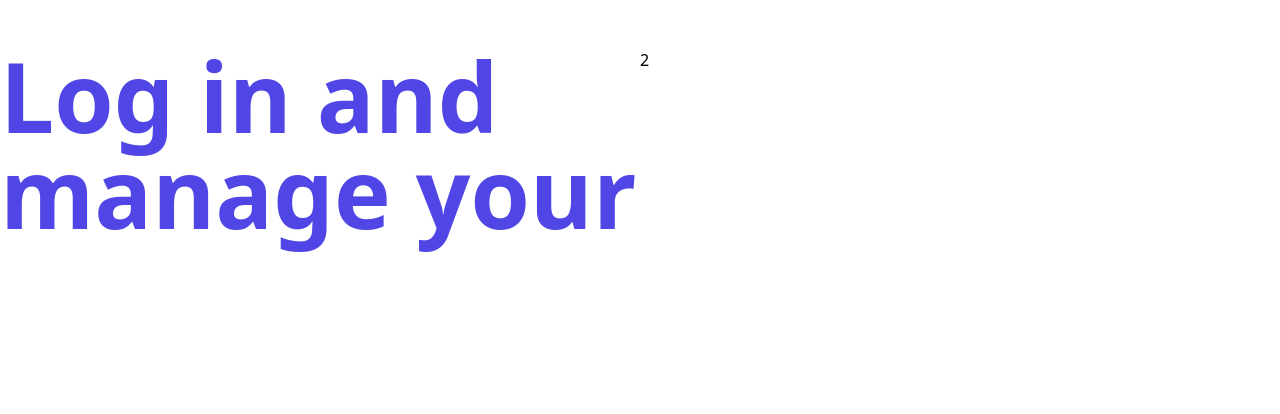
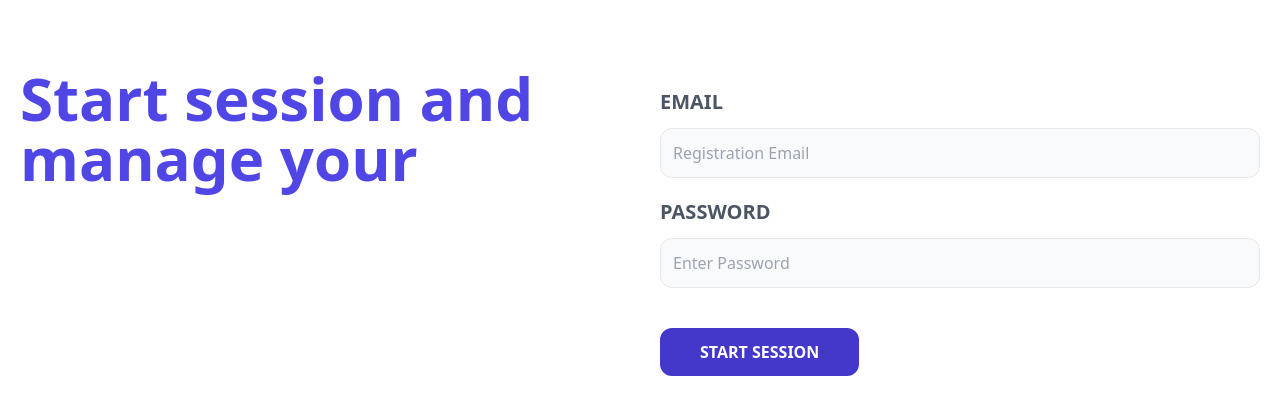
Before and after one commit to Nilost21/Proyect-MERN-Front, a React (Vite) app: page / in a window 1280 px wide. Shown: the top 414 px of the page. Built offline with nearby package versions, Linux system fonts and the light colour scheme.

Commit message:
Creating login button

```diff
--- a/src/layout/AuthLayout.jsx
+++ b/src/layout/AuthLayout.jsx
@@ -3,7 +3,7 @@
 const AuthLayout = () => {
   return (
     <>
-      <main className="container mx-auto md:grid md:grid-cols-2 mt-12">
+      <main className="container mx-auto md:grid md:grid-cols-2 mt-12 gap-10 p-5">
         <Outlet />
       </main>
     </>
--- a/src/pages/Login.jsx
+++ b/src/pages/Login.jsx
@@ -2,11 +2,42 @@
   return (
     <>
       <div>
-        <h1 className="text-indigo-600 font-black text-8xl">
-          Log in and manage your <span className="text-white">Patients</span>
+        <h1 className="text-indigo-600 font-black text-6xl ">
+          Start session and manage your{' '}
+          <span className="text-white">Patients</span>
         </h1>
       </div>
-      <div>2</div>
+      <div>
+        <form>
+          <div className="my-5">
+            <label className="uppercase text-gray-600 block text-xl font-bold">
+              Email
+            </label>
+            <input
+              type="email"
+              placeholder="Registration Email"
+              className="border w-full p-3 mt-3 bg-gray-50 rounded-xl"
+            />
+          </div>
+
+          <div className="my-5">
+            <label className="uppercase text-gray-600 block text-xl font-bold">
+              Password
+            </label>
+            <input
+              type="password"
+              placeholder="Enter Password"
+              className="border w-full p-3 mt-3 bg-gray-50 rounded-xl"
+            />
+          </div>
+
+          <input
+            type="submit"
+            value="Start Session"
+            className="bg-indigo-700 w-full py-3 px-10 rounded-xl text-white uppercase font-bold mt-5 hover:cursor-pointer hover:bg-indigo-800 md:w-auto"
+          />
+        </form>
+      </div>
     </>
   );
 };
```
